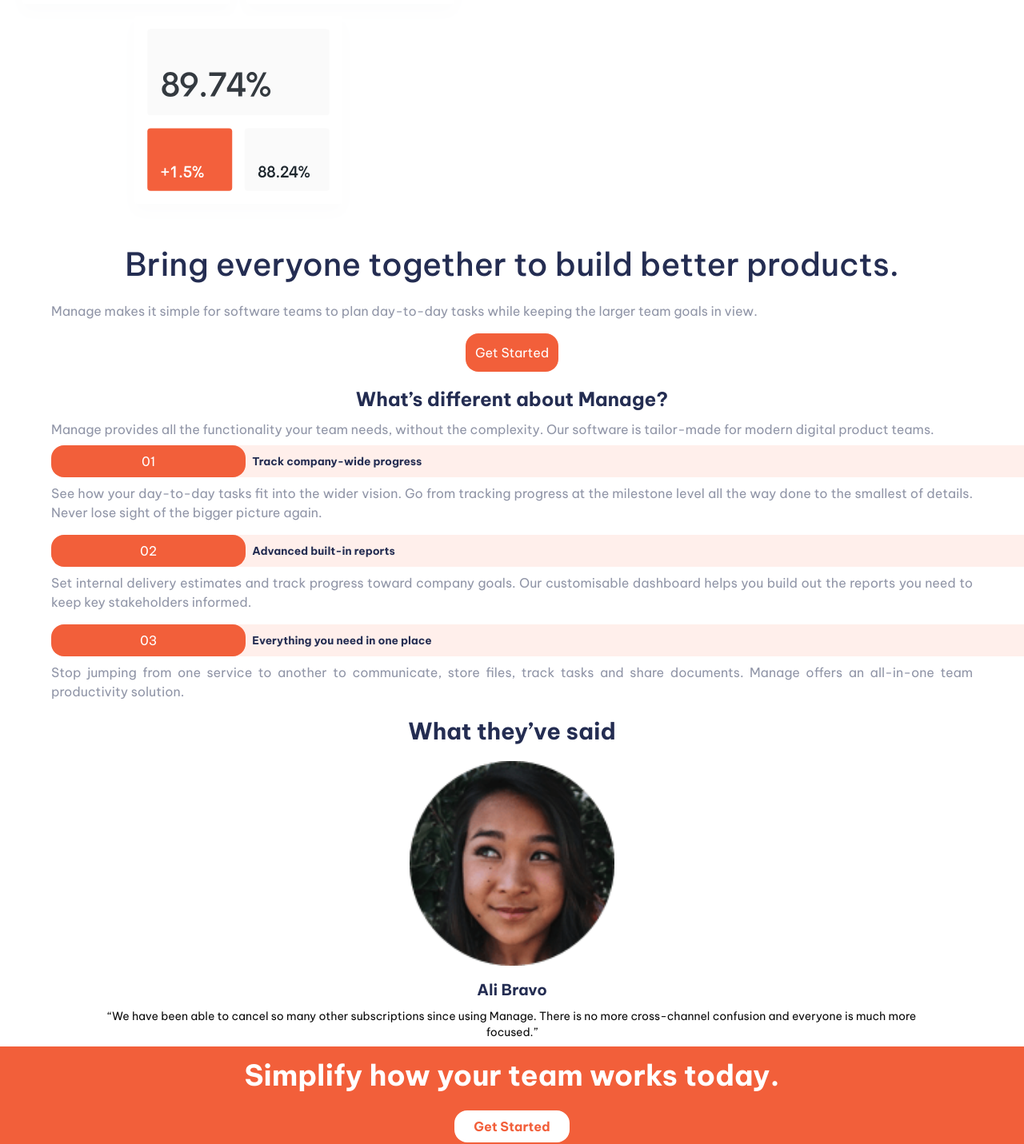
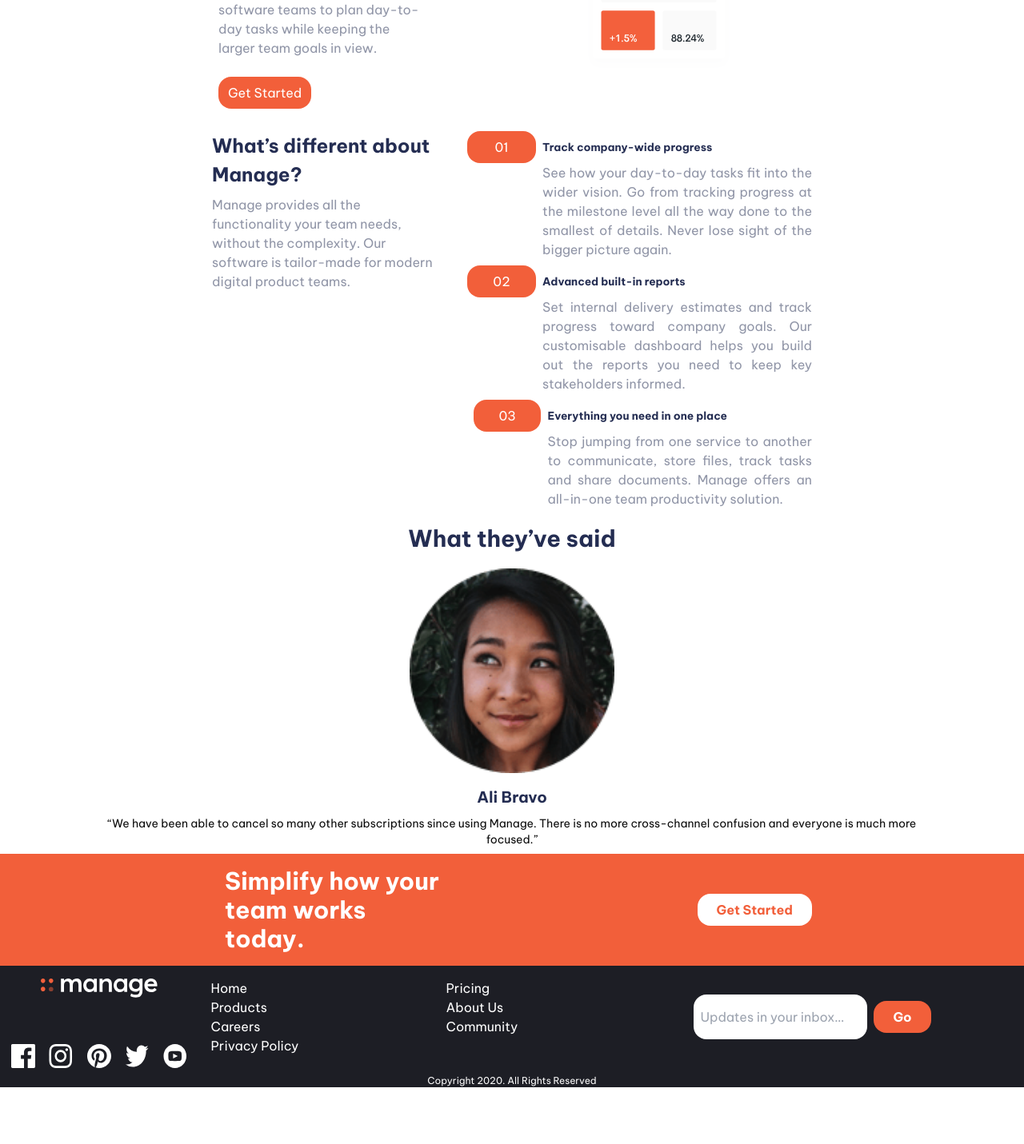
Before and after one commit to IZU29/manage-landing-page, a React (Vite) app: page / in a window 1280 px wide. Shown: the part 320-1751 px from the top of the page at 80% size. After the commit the page ends 1688 px from the top, so only its background shows below. Built offline with nearby package versions, Linux system fonts and the light colour scheme.

Commit message:
Changes have Been Made

```diff
--- a/src/App.jsx
+++ b/src/App.jsx
@@ -28,55 +28,59 @@ useEffect(() => {
   return (
     <div className="font-bevietnam  border-black overflow-hidden">
         {/* <img src="/bg-tablet-pattern.svg" alt="" srcset="" className='absolute -top-0 left-20 -z-10 '/> */}
-      <div className="flex justify-between  border-red-600 items-center p-2 my-4">
+      <div className="flex justify-between  border-red-600 items-center p-2 my-4 m-auto md:max-w-[750px]">
       <img src="/logo.svg" alt="Logo of company" srcset="" />
-      <img src="/icon-hamburger.svg" alt="Logo of company" srcset="" />
+      <img src="/icon-hamburger.svg" alt="hamburger icon" srcset="" />
       </div>
-      <div className=" border-black p-2">
+      <div className="border-black p-2 flex flex-col md:flex-row-reverse md:justify-between md:max-w-[750px] m-auto">
+      <div className="border-black md:w-[50%] ">
       <img src="/illustration-intro.svg" alt="Logo of company" srcset="" />
       </div>
-      <div className="flex flex-col">
+      <div className="flex flex-col  border-green-700 md:w-[49%]">
       {/* <img src="/bg-tablet-pattern.svg" alt="" srcset="" className='absolute -top-20 left-20 w-full -z-10 overflow-hidden'/> */}
-        <h2 className="border-red-500 text-[2.5rem] text-[hsl(228,39%,23%)] font-[500] text-center my-2 ">Bring everyone together to build better products.</h2>
-        <p className="text-[hsl(227,12%,61%)] text-justify border-red-600 w-[90%] text-[1rem] my-2 m-auto">Manage makes it simple for software teams to plan day-to-day
+        <h2 className="border-red-500 text-[2.5rem] text-[hsl(228,39%,23%)] font-[500] text-center my-2 font-bold md:text-left md:my-3">Bring everyone together to build better products.</h2>
+        <p className="text-[hsl(227,12%,61%)] text-justify border-red-600 w-[90%] md:w-[70%] text-[1rem] my-2 md:m-0 m-auto md:text-left md:my-3">Manage makes it simple for software teams to plan day-to-day
         tasks while keeping the larger team goals in view.</p>
-        <button className="p-3 rounded-2xl my-2 text-white shadow-[hsl(12,88%,59%)] bg-[hsl(12,88%,59%)] self-center">Get Started</button>
+        <button className=" py-2 px-3 rounded-2xl my-2 md:my-3 text-white shadow-[hsl(12,88%,59%)] bg-[hsl(12,88%,59%)] self-center md:self-start">Get Started</button>
       </div>
+      </div>
+      <div className="flex flex-col md:flex-row md:max-w-[750px] m-auto">
       <div className="">
-        <h3 className=" text-[hsl(228,39%,23%)] font-[700] text-center my-2 text-[1.5rem]">
+        <h3 className=" text-[hsl(228,39%,23%)] font-[700] text-center my-2 text-[1.5rem] md:text-left">
         What’s different about Manage?
         </h3>
-        <p className=" text-[hsl(227,12%,61%)] text-justify border-red-600 w-[90%] text-[1rem] my-2 m-auto">Manage provides all the functionality your team needs, without
+        <p className=" text-[hsl(227,12%,61%)] text-justify border-red-600 w-[90%] text-[1rem] my-2 m-auto md:text-left md:m-0">Manage provides all the functionality your team needs, without
   the complexity. Our software is tailor-made for modern digital
   product teams.</p>
       </div>
       <div className="border-green-600">
       <div className="flex flex-col my-2">
-        <div className="flex items-center bg-[hsl(13,100%,96%)] w-[95%] self-end rounded-s-2xl">
-          <div className="p-2 rounded-2xl text-white bg-[#f25f3a] w-[20%] flex items-center justify-center">01</div>
+        <div className="flex items-center bg-[hsl(13,100%,96%)] md:bg-white w-[100%] self-end rounded-s-2xl ">
+          <h3 className="p-2 rounded-2xl text-white bg-[#f25f3a] w-[20%] flex items-center justify-center">01</h3>
           <h4 className="font-bold p-2 text-[hsl(228,39%,23%)] text-[0.85rem]">Track company-wide progress</h4>
         </div>
-        <p className="text-[hsl(227,12%,61%)] text-justify border-red-600 w-[90%] text-[1rem] my-2 m-auto">See how your day-to-day tasks fit into the wider vision. Go from
+        <p className="text-[hsl(227,12%,61%)] text-justify border-red-600 w-[90%] md:w-[80%] md:self-end text-[1rem] my-2 m-auto md:m-0 md:pl-2">See how your day-to-day tasks fit into the wider vision. Go from
   tracking progress at the milestone level all the way done to the
   smallest of details. Never lose sight of the bigger picture again.</p>
       </div>
       <div className="flex flex-col  my-2">
-        <div className="flex items-center bg-[hsl(13,100%,96%)] w-[95%] self-end rounded-s-2xl">
-          <div className="p-2 rounded-2xl text-white bg-[hsl(12,88%,59%)] w-[20%] flex items-center justify-center">02</div>
+        <div className="flex items-center bg-[hsl(13,100%,96%)] md:bg-white w-[100%] self-end rounded-s-2xl ">
+          <h3 className="p-2 rounded-2xl text-white bg-[hsl(12,88%,59%)] w-[20%] flex items-center justify-center">02</h3>
           <h4 className="font-bold p-2 text-[hsl(228,39%,23%)] text-[0.85rem]">Advanced built-in reports</h4>
         </div>
-        <p className="text-[hsl(227,12%,61%)] text-justify border-red-600 w-[90%] text-[1rem] my-2 m-auto">Set internal delivery estimates and track progress toward company
+        <p className="text-[hsl(227,12%,61%)] text-justify border-red-600 w-[90%] md:w-[80%] md:self-end text-[1rem] my-2 m-auto md:m-0 md:pl-2">Set internal delivery estimates and track progress toward company
   goals. Our customisable dashboard helps you build out the reports
   you need to keep key stakeholders informed.</p>
       </div>
-      <div className="flex flex-col my-2">
-        <div className="flex items-center bg-[hsl(13,100%,96%)] w-[95%] self-end rounded-s-2xl">
-          <div className="p-2 rounded-2xl text-white bg-[hsl(12,88%,59%)] w-[20%] flex items-center justify-center">03</div>
+      <div className="flex flex-col my-2 pl-2">
+        <div className="flex items-center bg-[hsl(13,100%,96%)] md:bg-white w-[100%] self-end rounded-s-2xl ">
+          <h3 className="p-2 rounded-2xl text-white bg-[hsl(12,88%,59%)] w-[20%] flex items-center justify-center">03</h3>
           <h4 className="font-bold p-2 text-[hsl(228,39%,23%)] text-[0.85rem]">Everything you need in one place</h4>
         </div>
-        <p className="text-[hsl(227,12%,61%)] text-justify border-red-600 w-[90%] text-[1rem] my-2 m-auto">Stop jumping from one service to another to communicate, store files,
+        <p className="text-[hsl(227,12%,61%)] text-justify border-red-600 w-[90%] md:w-[80%] md:self-end text-[1rem] my-2 m-auto md:m-0 md:pl-2">Stop jumping from one service to another to communicate, store files,
   track tasks and share documents. Manage offers an all-in-one team
   productivity solution.</p>
+      </div>
       </div>
       </div>
       <div className="">
@@ -88,16 +92,19 @@ useEffect(() => {
         <p className="text-[hsl(0,0%,4%)] text-center text-sm my-2 w-4/5 m-auto">{slides[currentIndex].text}</p>
       </div>
 
-      <div className="flex flex-col  bg-[#f25f3a]">
-        <h1 className="text-4xl text-white font-bold w-[90%] m-auto text-center p-4">Simplify how your team works today.</h1>
-        <button className="py-2 px-6 rounded-2xl my-2 m-auto bg-white shadow-[hsl(12,88%,59%)] text-[hsl(12,88%,59%)] self-center font-semibold">Get Started</button>
+      <div className="bg-[#f25f3a]">
+        <div className="md:max-w-[750px] m-auto flex flex-col md:flex-row justify-between">
+        <h1 className="text-3xl md:text-left text-white font-bold w-[90%] md:w-[40%] m-auto md:m-0 text-center p-4">Simplify how your team works today.</h1>
+        <button className="py-2 px-6 md:m-0 rounded-2xl my-2 m-auto bg-white shadow-[hsl(12,88%,59%)] text-[hsl(12,88%,59%)] self-center font-semibold">Get Started</button>
+        </div>
       </div>
-      <div className="flex flex-col border border-black bg-[hsl(233,12%,13%)]">
-        <div className=" w-4/5 m-auto  justify-between ">
+      <div className="border-black bg-[hsl(233,12%,13%)] ">
+        <div className="flex flex-col md:flex-row-reverse md:justify-evenly">
+        <div className="flex w-4/5 md:w-2/6 m-auto  justify-between md:justify-center">
           <input type="text" name="" id="" placeholder='Updates in your inbox…' className="outline-none border-none p-2 rounded-2xl"/>
           <button className="py-2 px-6 rounded-2xl my-2 m-auto text-white bg-[hsl(12,88%,59%)] self-center font-semibold ml-2">Go</button>
         </div>
-        <div className="grid grid-cols-2 p-4 text-white w-4/5 m-auto">
+        <div className="grid grid-cols-2 p-4 text-white w-4/5 md:w-3/6 m-auto ">
           <div className=" ">Home</div>
           <div className=" ">Pricing</div>
           <div className=" ">Products</div>
@@ -106,6 +113,7 @@ useEffect(() => {
           <div className=" ">Community</div>
           <div className=" ">Privacy Policy</div>
         </div>
+        <div className="flex flex-col md:flex-col-reverse justify-between md:w-[20%]">
         <div className="flex justify-evenly">
           <img src="" alt="" srcset="./icon-facebook.svg" className='w-[30px] mx-1'/>
           <img src="" alt="" srcset="./icon-instagram.svg" className='w-[30px] mx-1'/>
@@ -116,6 +124,8 @@ useEffect(() => {
         <div className="flex justify-center mt-4" >
         <img src="/white-log.svg" alt="Logo of company" srcset="" />
         </div>
+        </div>
+        </div>
         <p className="text-[hsl(0,0%,98%)] text-center text-xs my-2">Copyright 2020. All Rights Reserved</p>
       </div>
     </div>
```
